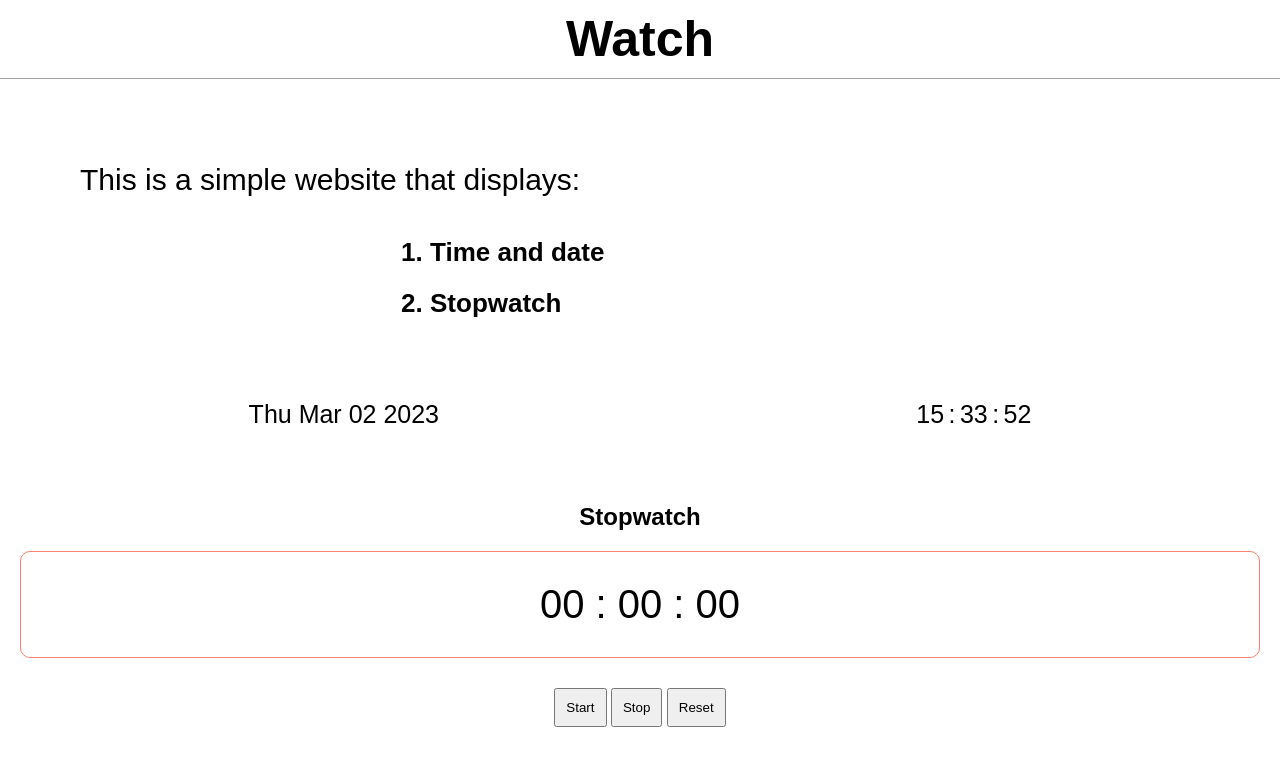
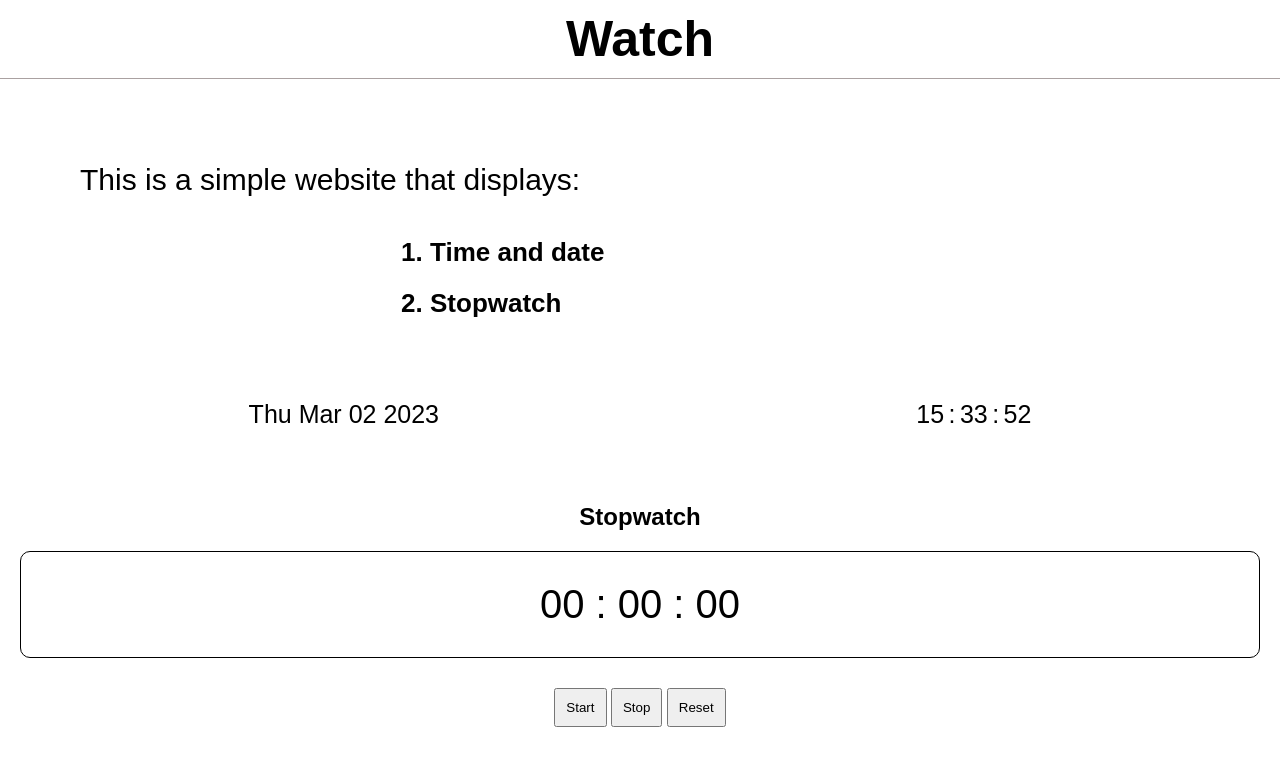
Before and after one commit to Fay4z/Timer, a plain HTML site: page index.html in a window 1280 px wide. Drawn offline with Linux system fonts and the light colour scheme.

Commit message:
changed color

```diff
--- a/watch.css
+++ b/watch.css
@@ -13,7 +13,7 @@ body{
 }
 .watchstop{
     padding: 30px;
-    border: 1px solid salmon;
+    border: 1px solid black;
     border-radius: 10px;
     margin-bottom: 30px;
     font-size: 40px;
```
